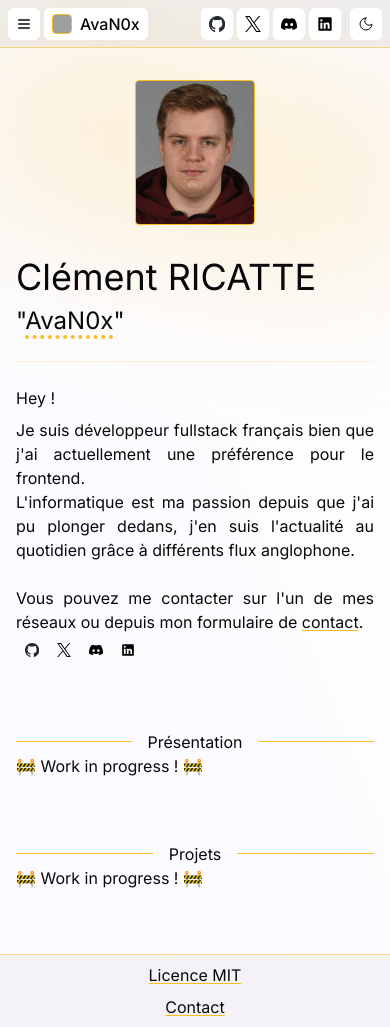
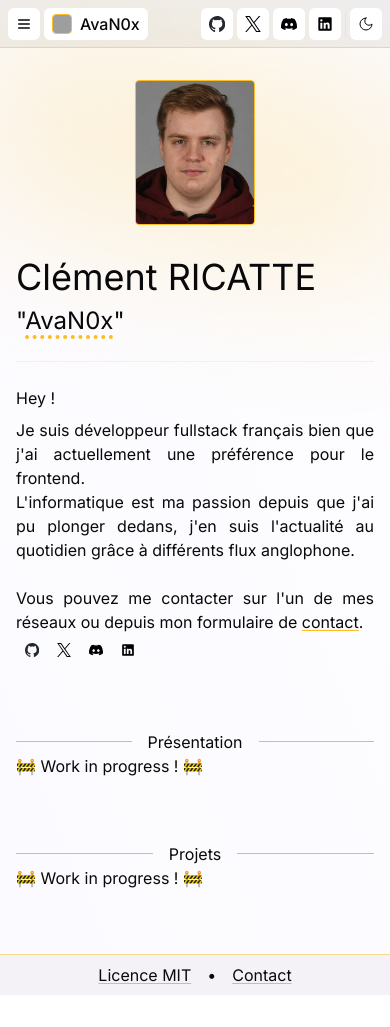
Before and after one commit to AvaN0x/clementricatte.fr, a Next.js app: page / in a window 390 px wide. After the commit the page ends 995 px from the top, so only its background shows below. Built offline with nearby package versions, Linux system fonts and the light colour scheme; grey boxes are pictures that could not be loaded.

Commit message:
fix: 🐛 fix footer responsive

```diff
--- a/src/components/Footer.tsx
+++ b/src/components/Footer.tsx
@@ -9,7 +9,7 @@ export function Footer() {
   return (
     <footer className="py-2  backdrop-blur-sm bg-violet-950/5 dark:bg-violet-950/30 z-[1] border-t border-t-primary/50">
       <div className="max-w-screen-xl mx-auto flex align-middle justify-center px-2 ">
-        <ul className="flex gap-y-2 flex-col md:flex-row items-center">
+        <ul className="flex gap-y-2 flex-col min-[270px]:flex-row items-center">
           <FooterItemLink href={LICENCE_URL}>{LICENCE_NAME}</FooterItemLink>
           <FooterItemLink href="/contact">Contact</FooterItemLink>
         </ul>
@@ -23,7 +23,7 @@ const FooterItemLink = React.forwardRef<
   React.ComponentPropsWithoutRef<typeof Link>
 >(({ className, children, ...props }, ref) => {
   return (
-    <li className="md:after:content-['•'] md:last:after:content-none">
+    <li className="min-[270px]:after:content-['•'] last:after:content-none">
       <Link
         ref={ref}
         className={cn(
```
